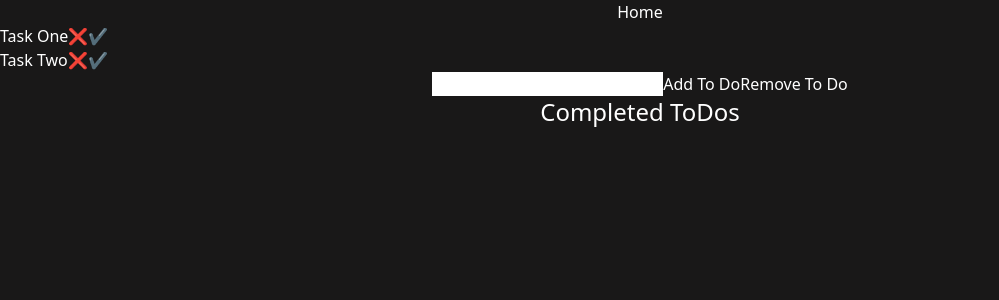
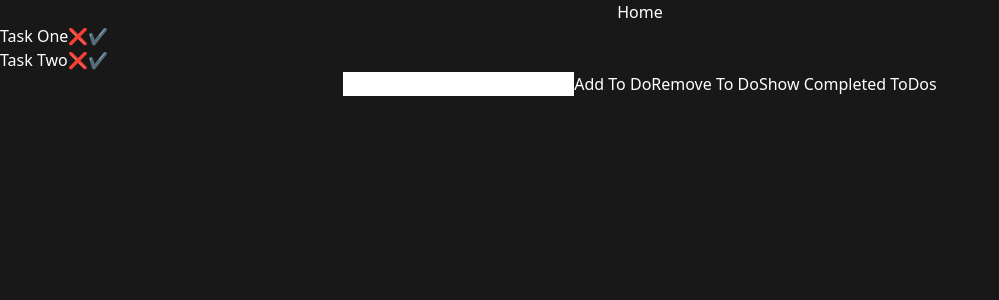
Before and after one commit to ASproson/react-challenges, a React (Create React App) app: page /todos in a window 1280 px wide. Shown: the top 300 px of the page, without its empty margins (0-999 px from the left). Built offline with nearby package versions, Linux system fonts and the light colour scheme.

Commit message:
Implements show completed todos

```diff
--- a/src/components/todos/Todos.tsx
+++ b/src/components/todos/Todos.tsx
@@ -19,6 +19,7 @@ export const Todos = () => {
   const [toDos, setToDos] = useState(todoList);
   const [newToDo, setNewToDo] = useState('');
   const [completedToDos, setCompletedToDos] = useState<ToDoItem[]>([]);
+  const [showCompletedToDos, setShowCompletedToDos] = useState(false);
 
   const handleAddTodo = (newToDo: string) => {
     if (!newToDo) return;
@@ -70,7 +71,14 @@ export const Todos = () => {
       <button onClick={() => handleAddTodo(newToDo)}>Add To Do</button>
       <button onClick={() => handleRemoveLastToDo()}>Remove To Do</button>
 
+      <button onClick={() => setShowCompletedToDos(!showCompletedToDos)}>
+        Show Completed ToDos
+      </button>
+
+      {showCompletedToDos && (
+        <div>
           <h1 className="text-white text-2xl">Completed ToDos</h1>
+
           {completedToDos?.map((completedToDo) => {
             return (
               <CompletedToDoList
@@ -79,6 +87,9 @@ export const Todos = () => {
               />
             );
           })}
+        </div>
+      )}
+
       <ToastContainer
         position="top-center"
         autoClose={1000}
```
Lines whose indentation alone changed are shown as unchanged.
